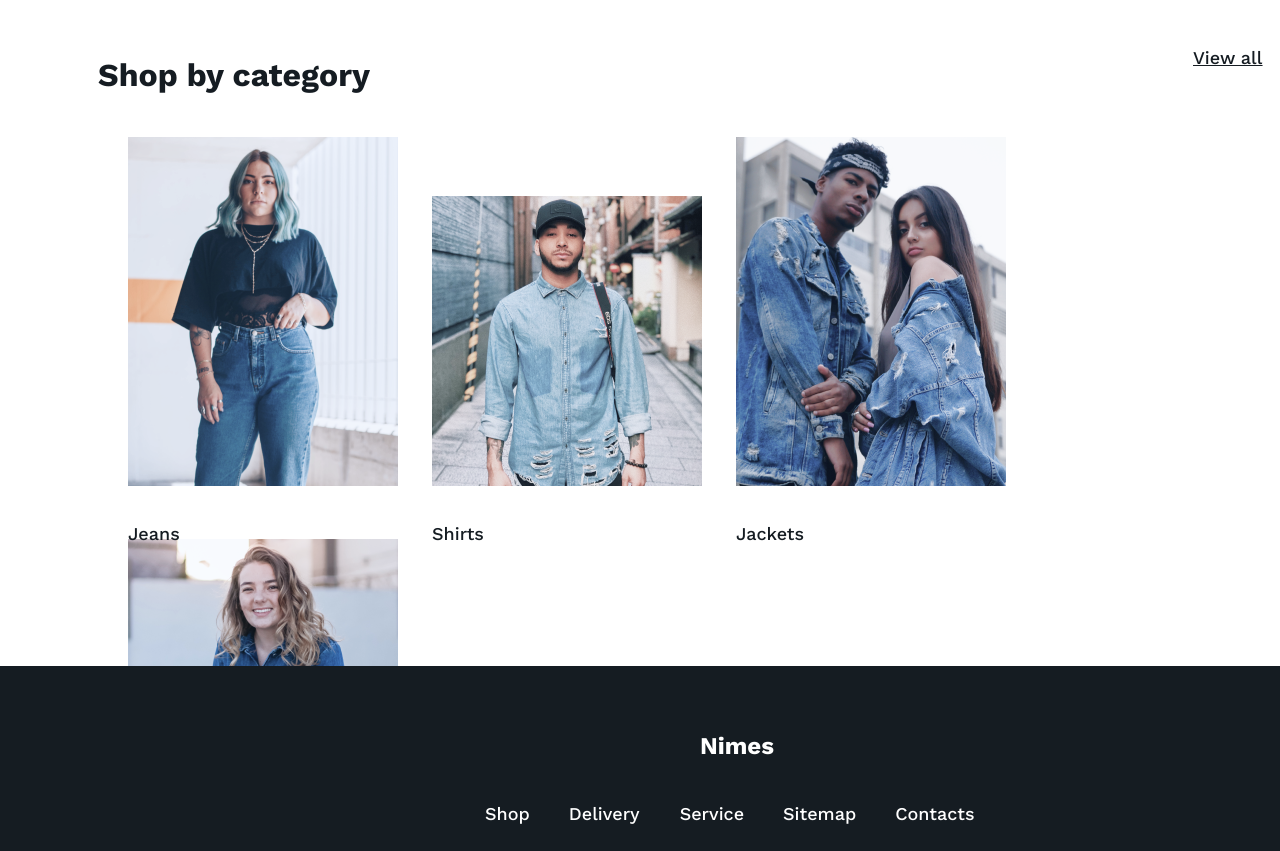
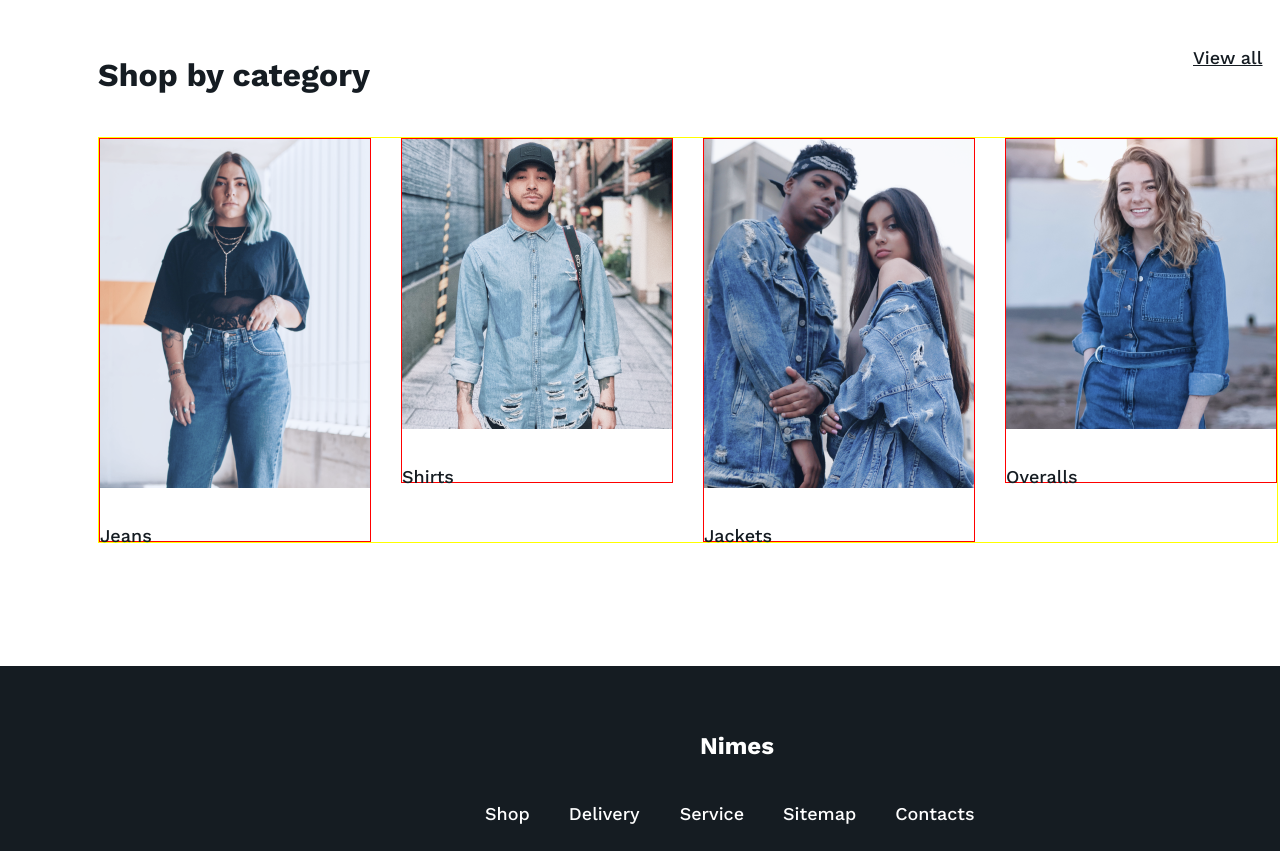
Before and after one commit to Anastas456/web-labs-2sem-martynova, a plain HTML site: page Laba7/laba7.html in a window 1280 px wide. Shown: the part 1940-2791 px from the top of the page. Drawn offline with nearby package versions, Linux system fonts and the light colour scheme.

Commit message:
start grid in categories

```diff
--- a/Laba7/style7.css
+++ b/Laba7/style7.css
@@ -1,4 +1,3 @@
-
 /*Заголовок*/
 .header{
     position: absolute;
@@ -362,13 +361,24 @@
     position: absolute;
     top:129px;
     left:98px;
+    display:grid;
+    grid-template-rows: 1fr;
+    grid-template-columns: repeat(4, 1fr);
+    grid-column-gap: 30px;
+    justify-items: start;
+    align-items: start;
+    border:1px solid yellow;
+}
+.categories__types a{
+    text-decoration: none;
 }
 .categories__types__jeans,
 .categories__types__shirts,
 .categories__types__jackets,
 .categories__types__overalls{
-    display: inline-block;
-    margin-left: 30px;
+    /* display: inline-block;
+    margin-left: 30px;            */
+    border:1px solid red;
 }
 .categories__types__jeans__p,
 .categories__types__shirts__p,
@@ -449,7 +459,6 @@
     display:inline;
     margin-right: 30px;
 }
-
 @media only screen and (max-width:768px){
     .main-page{
         height:527px;
```
